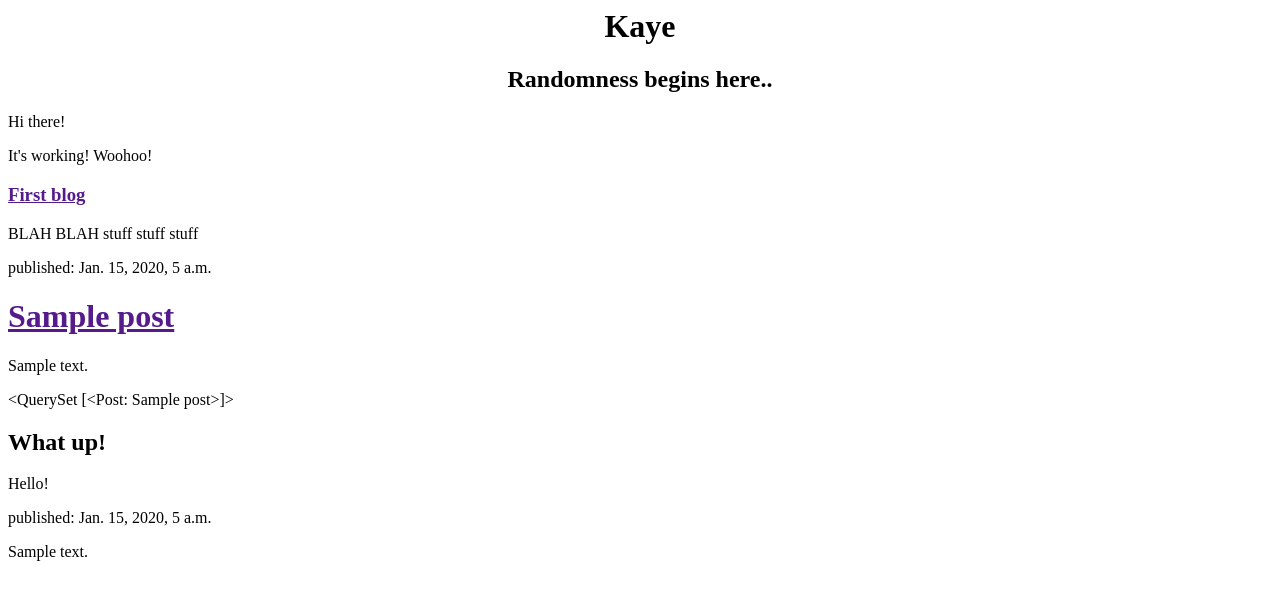
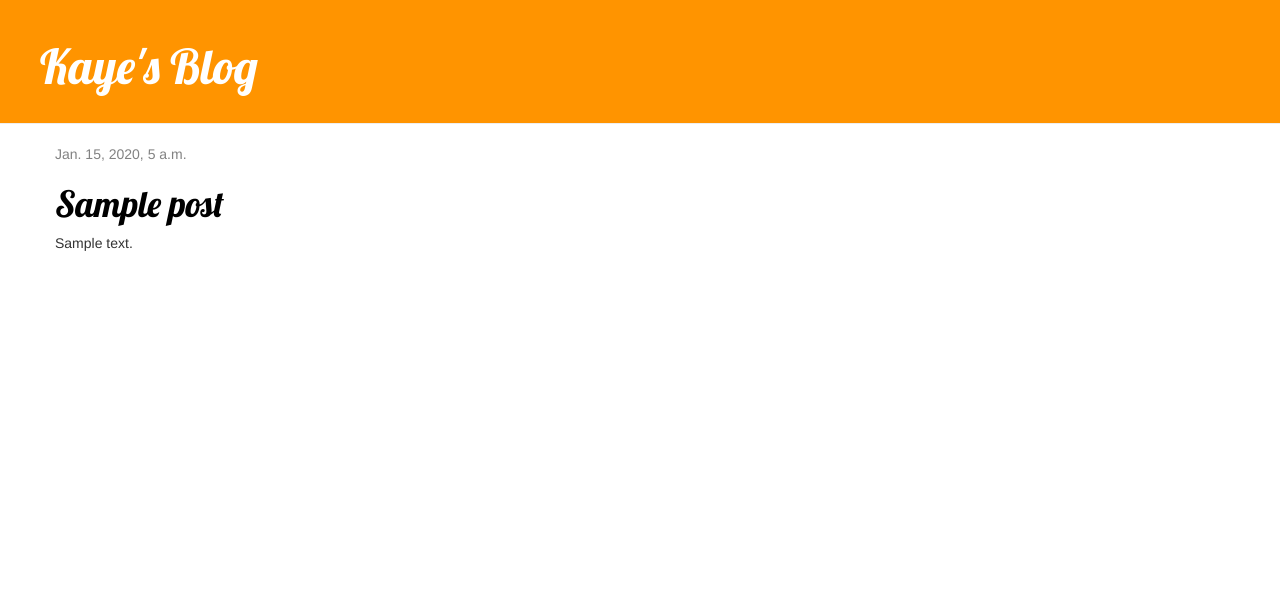
Before and after one commit to ohhkkaye/second-blog, a Django app: template blog/templates/blog/post_list.html in a window 1280 px wide. Shown: the top 600 px of the page. Run offline with Django 3.2, Linux system fonts and the light colour scheme; the template is opened without the code that fills it: values that come from a table or form of the project are taken from there, others are empty; tables that the repository leaves empty hold one stand-in row (values such as "Sample post"); some libraries are stand-ins or nearby versions.

Commit message:
Added view and template for detailed blog post as well as CSS

```diff
--- /dev/null
+++ b/blog/static/css/blog.css
@@ -0,0 +1,52 @@
+h1 a{
+	color: #FCA205;
+	font-family: 'Lobster';
+}
+
+.page-header {
+    background-color: #ff9400;
+    margin-top: 0;
+    padding: 20px 20px 20px 40px;
+}
+
+.page-header h1, .page-header h1 a, .page-header h1 a:visited, .page-header h1 a:active {
+    color: #ffffff;
+    font-size: 36pt;
+    text-decoration: none;
+}
+
+.content {
+    margin-left: 40px;
+}
+
+h1, h2, h3, h4 {
+    font-family: 'Lobster', cursive;
+
+}
+
+.date {
+    color: #828282;
+}
+
+.save {
+    float: right;
+}
+
+.post-form textarea, .post-form input {
+    width: 100%;
+}
+
+.top-menu, .top-menu:hover, .top-menu:visited {
+    color: #ffffff;
+    float: right;
+    font-size: 26pt;
+    margin-right: 20px;
+}
+
+.post {
+    margin-bottom: 70px;
+}
+
+.post h1 a, .post h1 a:visited {
+    color: #000000;
+}
--- /dev/null
+++ b/blog/templates/blog/base.html
@@ -0,0 +1,24 @@
+{% load staticfiles %}
+<html>
+    <head>
+        <title>Kaye's Blog</title>
+        <link rel="stylesheet" href="//maxcdn.bootstrapcdn.com/bootstrap/3.2.0/css/bootstrap.min.css">
+        <link rel="stylesheet" href="//maxcdn.bootstrapcdn.com/bootstrap/3.2.0/css/bootstrap-theme.min.css">
+        <link href='//fonts.googleapis.com/css?family=Lobster&subset=latin,latin-ext' rel='stylesheet' type='text/css'>
+        <link rel="stylesheet" href="{% static 'css/blog.css' %}">
+    </head>
+    <body>
+<body>
+    <div class="page-header">
+        <h1><a href="/">Kaye's Blog</a></h1>
+    </div>
+    <div class="content container">
+        <div class="row">
+            <div class="col-md-8">
+            {% block content %}
+            {% endblock %}
+            </div>
+        </div>
+    </div>
+</body>
+</html>
--- a/blog/templates/blog/post_list.html
+++ b/blog/templates/blog/post_list.html
@@ -1,52 +1,35 @@
+{% extends 'blog/base.html' %}
+{% load staticfiles %}
+
 <html>
 
-	<head>
-		<title>Kaye's Blog</title>
-	</head>
-
 	<center>
-	<h1>Kaye</h1>
-	<h2>Randomness begins here..</h2>
+		<div class="page-header">
+			<h1><a href="/">Magical Mystery Tour</a></h1>
+			<h2>Randomness begins here..</h2>
+		</div>
 	</center>
-
 	<body>
 
-		<p>Hi there!</p>
-		<p>It's working! Woohoo!</p>
-
+		{% block content %}
+            {% for post in posts %}
+                <div class="post">
+                    <div class="date">
+                        {{ post.published_date }}
+                    </div>
+                    <h1><a href="{% url 'post_detail' pk=post.pk %}">{{ post.title }}</a></h1>
+                    <p>{{ post.text|linebreaks }}</p>
+                </div>
+            {% endfor %}
+        {% endblock %}
 
 		<div>
-			<h3><a href="">First blog</a></h3>
-			<p>BLAH BLAH stuff stuff stuff</p>
-		</div>
-			{% for post in posts %}
-			<div>
-				<p>published: {{ post.published_date }}</p>
-				<h1><a href="">{{ post.title }}</a></h1>
-				<p>{{ post.text|linebreaks }}</p>
-			</div>
-			{% endfor %}
-
-
-		<div>
-
-			{{ posts }}
-
-		</div>
-
-		<div>
-			<h2><b>What up!</b></h2>
+			<h3><b>What up!</b></h3>
 				<p>Hello!</p>
 				<p>published: {{ post.published_date }}</p>
 				<p>{{ post.text|linebreaks }}</p>
 		</div>
 
-
-
-
-
-		</div>
-
 	</body>
 
 </html>
--- a/blog/urls2.py
+++ b/blog/urls2.py
@@ -3,4 +3,5 @@ from . import views
 
 urlpatterns = [
     url(r'^$', views.post_list, name='post_list'),
+    url(r'^post/(?P<pk>\d+)/$', views.post_detail, name='post_detail')
 ]
```
Also changed, not shown: blog/templates/blog/post_detail.html (added, +13 -0 lines), blog/views.py (+6 -1 lines), blog/templates/blog/post_details.html (added).
